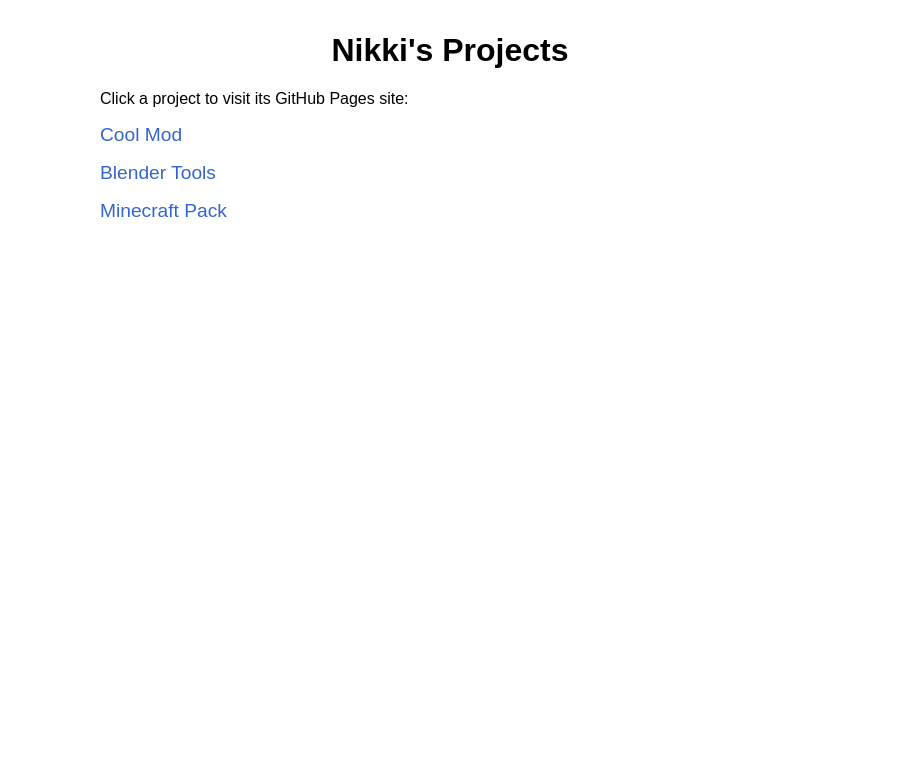
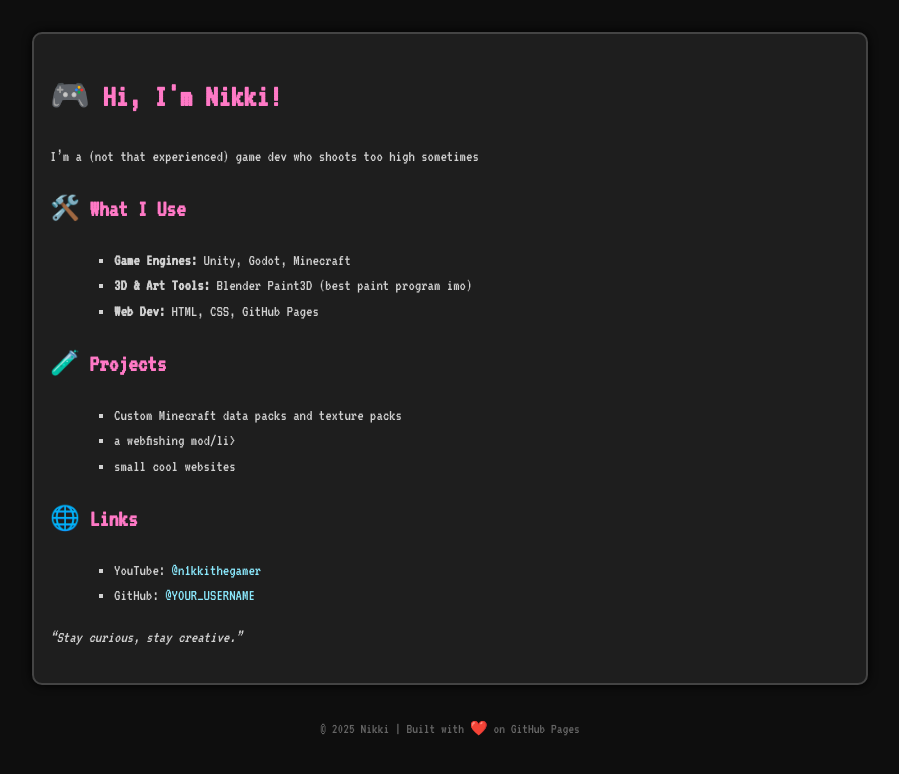
Before and after one commit to GamerNikki/gamernikki.github.io, a plain HTML site: page index.html in a window 1280 px wide. Shown: the whole page, without its empty margins (190-1089 px from the left). Drawn offline with Linux system fonts and the light colour scheme.

Commit message:
Update index.html

```diff
--- a/index.html
+++ b/index.html
@@ -3,41 +3,84 @@
 <head>
   <meta charset="UTF-8" />
   <meta name="viewport" content="width=device-width, initial-scale=1.0" />
-  <title>Nikki's Projects</title>
+  <title>About Nikki</title>
+  <link rel="stylesheet" href="https://fonts.googleapis.com/css2?family=VT323&display=swap">
   <style>
     body {
-      font-family: sans-serif;
-      max-width: 700px;
-      margin: 2rem auto;
-      padding: 0 1rem;
+      margin: 0;
+      font-family: 'VT323', monospace;
+      background-color: #0e0e0e;
+      color: #d1d1d1;
+      line-height: 1.6;
+      padding: 2rem;
     }
-    h1 {
-      text-align: center;
+
+    .container {
+      max-width: 800px;
+      margin: auto;
+      padding: 1rem;
+      background-color: #1e1e1e;
+      border: 2px solid #444;
+      border-radius: 10px;
+      box-shadow: 0 0 10px #000;
     }
-    ul {
-      list-style: none;
-      padding: 0;
+
+    h1, h2 {
+      color: #ff79c6;
     }
-    li {
-      margin: 1rem 0;
+
+    a {
+      color: #8be9fd;
+      text-decoration: none;
     }
-    a {
-      text-decoration: none;
-      color: #3366cc;
-      font-size: 1.2rem;
-    }
+
     a:hover {
       text-decoration: underline;
+    }
+
+    ul {
+      list-style-type: square;
+      margin-left: 1.5rem;
+    }
+
+    footer {
+      text-align: center;
+      margin-top: 2rem;
+      font-size: 0.9rem;
+      color: #666;
     }
   </style>
 </head>
 <body>
-  <h1>Nikki's Projects</h1>
-  <p>Click a project to visit its GitHub Pages site:</p>
-  <ul>
-    <li><a href="https://n1kkithegamer.github.io/cool-mod/">Cool Mod</a></li>
-    <li><a href="https://n1kkithegamer.github.io/blender-tools/">Blender Tools</a></li>
-    <li><a href="https://n1kkithegamer.github.io/minecraft-pack/">Minecraft Pack</a></li>
-  </ul>
+  <div class="container">
+    <h1>🎮 Hi, I'm Nikki!</h1>
+    <p>I’m a (not that experienced) game dev who shoots too high sometimes</p>
+
+    <h2>🛠️ What I Use</h2>
+    <ul>
+      <li><strong>Game Engines:</strong> Unity, Godot, Minecraft</li>
+      <li><strong>3D & Art Tools:</strong> Blender Paint3D (best paint program imo)</li>
+      <li><strong>Web Dev:</strong> HTML, CSS, GitHub Pages</li>
+    </ul>
+
+    <h2>🧪 Projects</h2>
+    <ul>
+      <li>Custom Minecraft data packs and texture packs</li>
+      <li>a webfishing mod/li>
+      <li>small cool websites</li>
+    </ul>
+
+    <h2>🌐 Links</h2>
+    <ul>
+      <li>YouTube: <a href="https://youtube.com/@n1kkithegamer" target="_blank">@n1kkithegamer</a></li>
+      <li>GitHub: <a href="https://github.com/gamernikki" target="_blank">@YOUR_USERNAME</a></li>
+    </ul>
+
+    <p><em>“Stay curious, stay creative.”</em></p>
+  </div>
+
+  <footer>
+    &copy; 2025 Nikki | Built with ❤️ on GitHub Pages
+  </footer>
 </body>
 </html>
```
